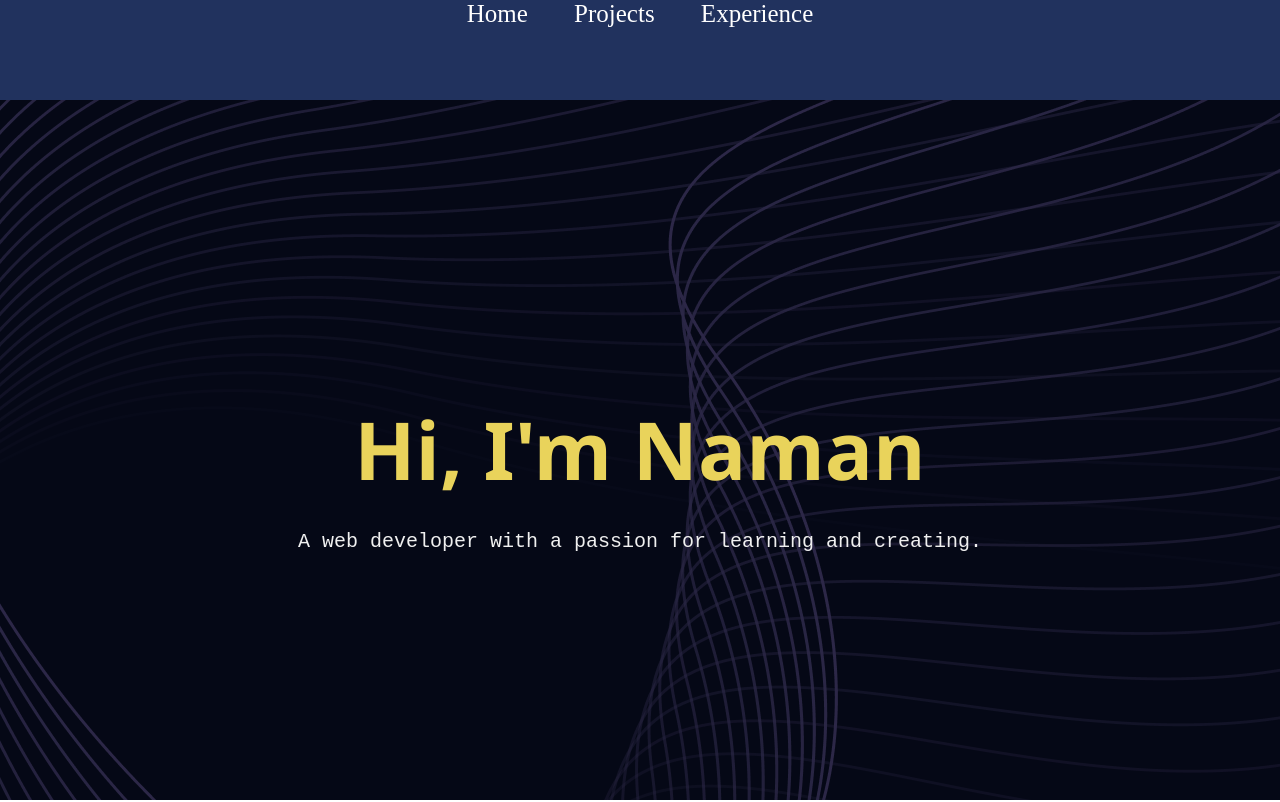
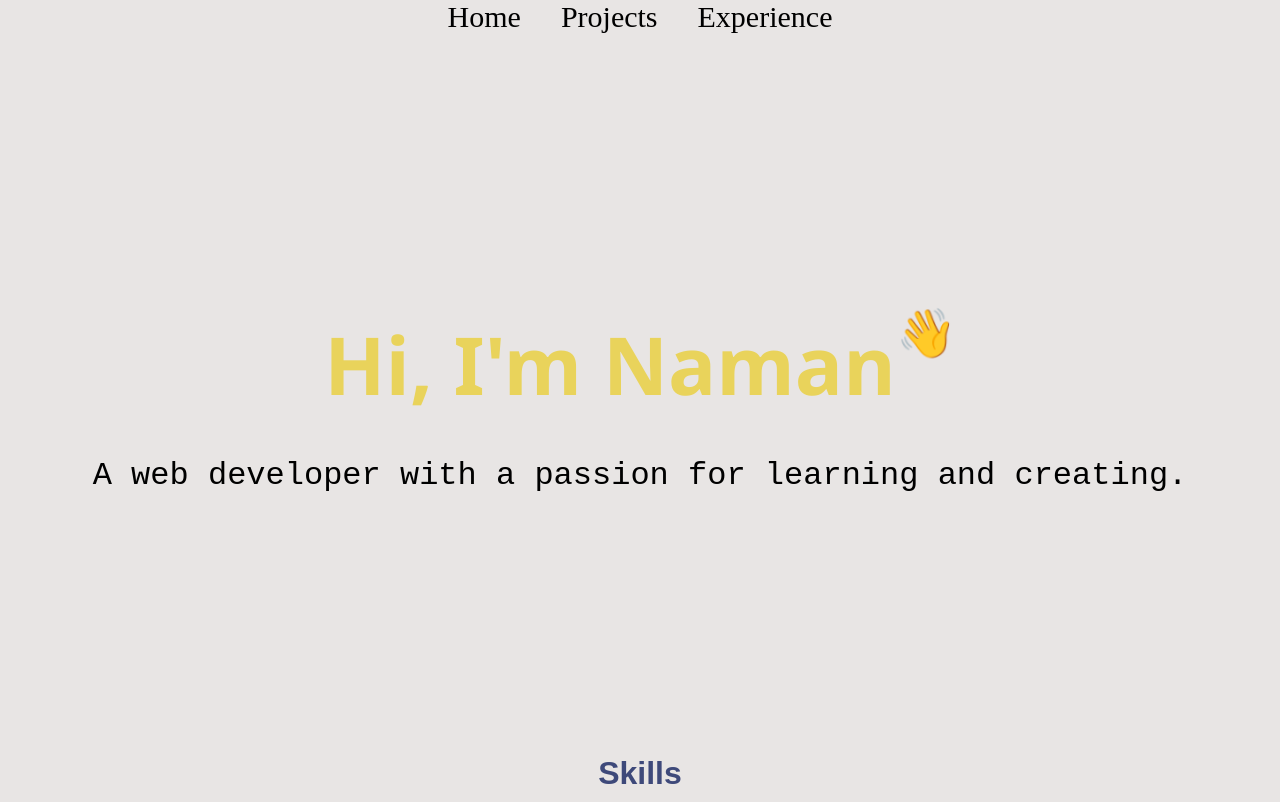
Before and after one commit to yadavn01/portfolio, a React (Create React App) app: page / in a window 1280 px wide. Shown: the top 802 px of the page. Built offline with nearby package versions, Linux system fonts and the light colour scheme.

Commit message:
style changes and emoji added

```diff
--- a/package.json
+++ b/package.json
@@ -3,8 +3,6 @@
   "version": "0.1.0",
   "private": true,
   "dependencies": {
-    "@emotion/react": "^11.10.5",
-    "@emotion/styled": "^11.10.5",
     "@mui/icons-material": "^5.11.0",
     "@mui/material": "^5.11.5",
     "@mui/styled-engine-sc": "^5.11.0",
--- a/public/index.html
+++ b/public/index.html
@@ -2,7 +2,6 @@
 <html lang="en">
   <head>
     <meta charset="utf-8" />
-    <link rel="icon" href="assets/logo.png" />
     <!-- skills icon stylesheet -->
     <link rel="stylesheet" href="https://cdn.jsdelivr.net/gh/devicons/devicon@v2.15.1/devicon.min.css">
 
--- /dev/null
+++ b/src/components/Icons/Emoji.js
@@ -0,0 +1,38 @@
+import styled from '@emotion/styled';
+import React from "react";
+
+const Emoji = props => (
+    <Wave
+        className="emoji"
+        role="img"
+        aria-label={props.label ? props.label : ""}
+        aria-hidden={props.label ? "false" : "true"}
+>
+        {props.symbol}
+        </Wave>
+);
+
+
+export default Emoji;
+
+const Wave = styled.span`
+
+
+animation-name: wave-animation;  /* Refers to the name of your @keyframes element below */
+  animation-duration: 2.5s;        /* Change to speed up or slow down */
+  animation-iteration-count: infinite;  /* Never stop waving :) */
+  transform-origin: 70% 70%;       /* Pivot around the bottom-left palm */
+  display: inline-block;
+  @keyframes wave-animation {
+    0% { transform: rotate( 0.0deg) }
+   10% { transform: rotate(14.0deg) }  /* The following five values can be played with to make the waving more or less extreme */
+   20% { transform: rotate(-8.0deg) }
+   30% { transform: rotate(14.0deg) }
+   40% { transform: rotate(-4.0deg) }
+   50% { transform: rotate(10.0deg) }
+   60% { transform: rotate( 0.0deg) }  /* Reset for the last half to pause */
+  100% { transform: rotate( 0.0deg) }
+}
+
+
+`;
--- a/src/pages/Home.jsx
+++ b/src/pages/Home.jsx
@@ -13,6 +13,7 @@ import {
 import 'react-vertical-timeline-component/style.min.css';
 import SchoolIcon from '@mui/icons-material/School';
 import WorkIcon from '@mui/icons-material/Work';
+import Emoji from "../components/Icons/Emoji";
 //background image
 //import background from 'herobg.png';
 
@@ -22,7 +23,10 @@ function Home() {
   return (
     <div className="home">
       <div className="about">
-        <h2> Hi, I'm Naman</h2>
+        <div className="heading"><h2> Hi, I'm Naman</h2>
+        <Emoji symbol="👋" label="Wave hello!" />
+        </div>
+
         <div className="prompt">
           <p>A web developer with a passion for learning and creating.</p>
           {/* <InstagramIcon></InstagramIcon>
--- a/src/styles/Home.css
+++ b/src/styles/Home.css
@@ -2,7 +2,7 @@
     width: 100%;
     align-items: center;
     font-family: "Arial", sans-serif;
-    color: #3e497a;
+    background-color: #E8E5E4;
   }
  /* .test {
 
@@ -11,7 +11,7 @@
     width: 100%;
     height: calc(100vh - 100px);
     display: flex;
-    background-image: url("/assets/background.png");
+
     flex-direction: column;
     justify-content: center;
     align-items: center;
@@ -29,8 +29,14 @@
 
 .prompt {
   font-family: monospace;
-  font-size: 20px;
-
+  font-size: 2rem;
+  transform: matrix(1, 0, 0, 1, 0, 0);
+  color: black;
+}
+.heading {
+  display: flex;
+  align-items: center;
+  font-size: 3rem;
 }
   .prompt svg {
     font-size: 60px;
--- a/src/styles/Navbar.css
+++ b/src/styles/Navbar.css
@@ -1,17 +1,17 @@
 .navbar {
     width: 100%;
-    height: 100px;
-    background: #21325e;
+    height: 100%;
+    background-color: #E8E5E4;
   }
 
-  /* .links {
-    width: 100%;
-    height: 100%;
+  .links {
     display: flex;
+    text-align: center;
+    align-content: center;
+    justify-content: center;
     align-items: center;
-    justify-content: center;
-    color: white;
-  } */
+    position: relative;
+  }
 
   ul {
     margin: 150px auto 0;
@@ -27,48 +27,44 @@
     padding: 15px 0;
   }
 
-  Link {
-    color: #fff;
-    width: 100%;
-    height: 100%;
-    display: flex;
-    align-items: center;
-    justify-content: center;
-    text-transform: uppercase;
-    text-decoration: none;
-     display: inline-block;
-    padding: 15px 20px;
-    position: relative;
-  }
-  Link:after {
-    background: none repeat scroll 0 0 transparent;
-    bottom: 0;
-    content: "";
-    display: block;
-    height: 2px;
-    left: 50%;
-    position: absolute;
-    background: #fff;
-    transition: width 0.3s ease 0s, left 0.3s ease 0s;
-    width: 0;
-  }
-  Link:hover:after {
-    width: 100%;
-    left: 0;
-  }
-
   @media screen and (max-height: 300px) {
     .links {
       margin-top: 40px;
     }
   }
 
-  .navbar a {
-    color: white;
+  .links ul {
+    list-style-type: none;
+    padding: 0;
+    display: flex;
+  }
+
+
+  .links a {
+    font-family: "NeueBi";
+    color:black;
     text-decoration: none;
-    margin: 20px;
-    font-size: 25px;
+    font-style: normal;
+    font-size: 30px;
+    margin: 0 20px;
+    position: relative; /* Required for the pseudo-element */
   }
+
+  .links a::after {
+    content: '';
+    position: absolute;
+    width: 0; /* Initial width of the underline (0) */
+    height: 3px; /* Height of the underline */
+    background: #ffffff; /* Color of the underline */
+    bottom: 0;
+    left: 0;
+    transition: width 0.3s; /* Add a transition for the width property */
+  }
+
+  .links a:hover::after {
+    width: 100%; /* Expand the underline to 100% width on hover */
+  }
+
 
   .toggleButton {
     width: 100%;
```
Also changed, not shown: public/assets/background.png (deleted), 1 other file (tests, documents, lock files or other folders).
